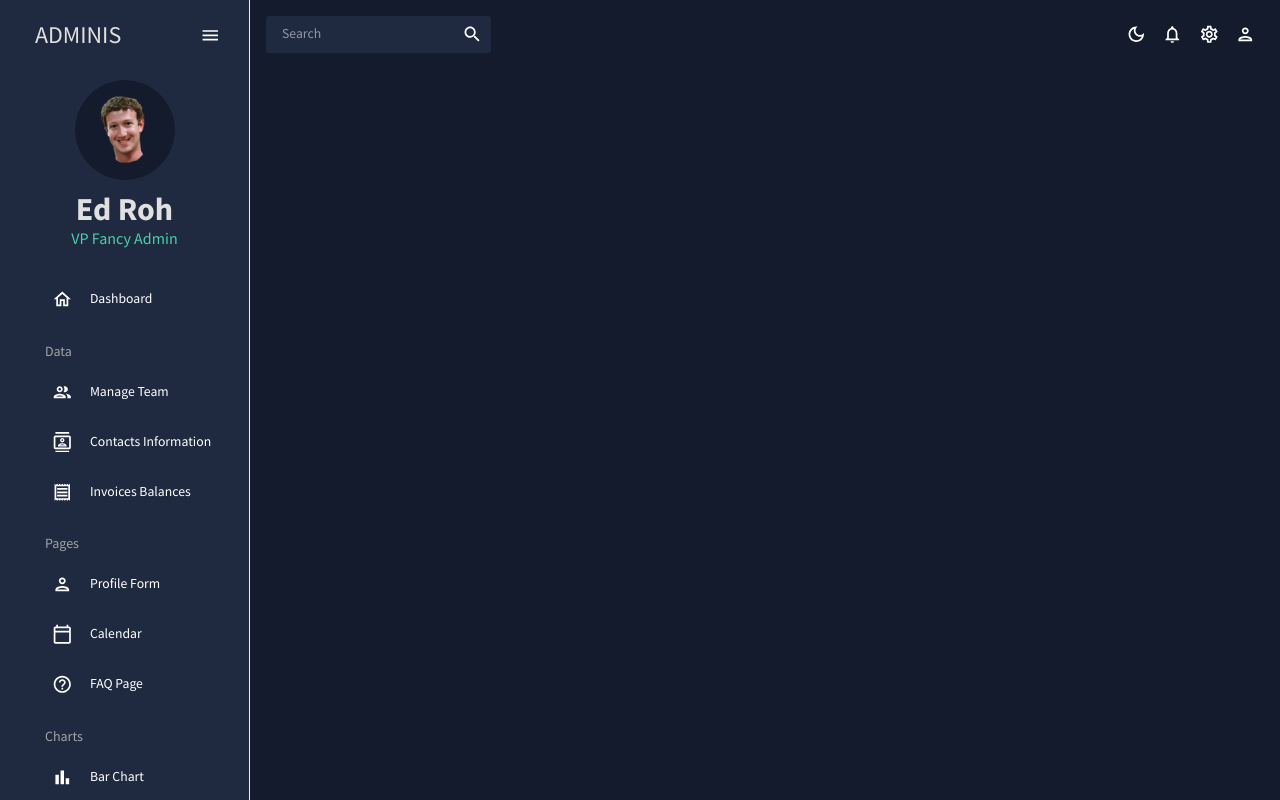
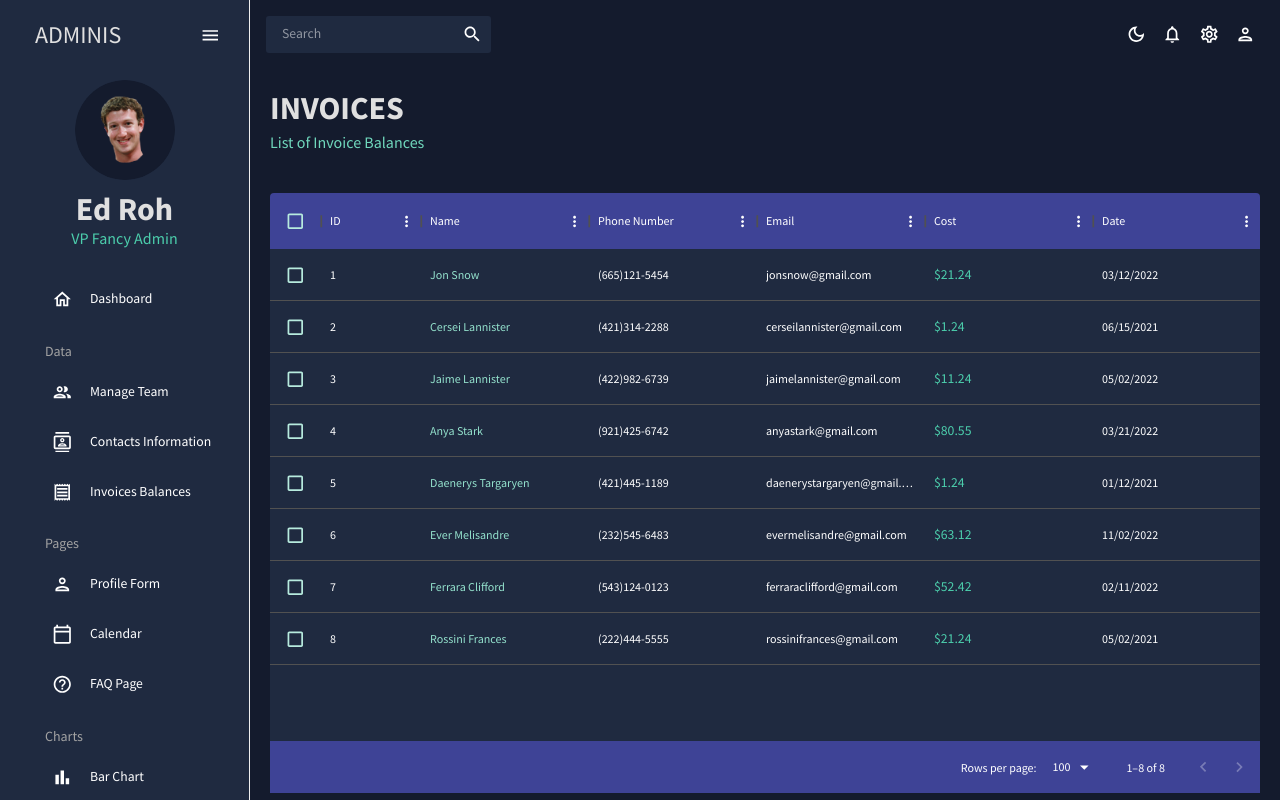
Before and after one commit to Aniket-Pilankar/React-DashBoardApp, a React (Create React App) app in the folder admin-dashboard/: page /invoices in a window 1280 px wide. Shown: the top 800 px of the page. Built offline with nearby package versions, Linux system fonts and the light colour scheme.

Commit message:
add Datagrid

```diff
--- a/admin-dashboard/package.json
+++ b/admin-dashboard/package.json
@@ -5,14 +5,18 @@
   "dependencies": {
     "@emotion/react": "^11.10.6",
     "@emotion/styled": "^11.10.6",
+    "@hookform/resolvers": "^3.0.0",
     "@mui/icons-material": "^5.11.11",
     "@mui/material": "^5.11.12",
     "@mui/x-data-grid": "^6.0.1",
     "@testing-library/jest-dom": "^5.16.5",
     "@testing-library/react": "^13.4.0",
     "@testing-library/user-event": "^13.5.0",
+    "clsx": "^1.2.1",
+    "joi": "^17.9.1",
     "react": "^18.2.0",
     "react-dom": "^18.2.0",
+    "react-hook-form": "^7.43.8",
     "react-pro-sidebar": "^1.0.0",
     "react-router-dom": "^6.8.2",
     "react-scripts": "5.0.1",
--- a/admin-dashboard/src/App.js
+++ b/admin-dashboard/src/App.js
@@ -6,12 +6,12 @@
 import SidebarComp from "./scenes/global/Sidebar";
 import Dashboard from "./scenes/dashBoard";
 import { ProSidebarProvider } from "react-pro-sidebar";
-// import Team from "./scenes/team";
+import Team from "./scenes/team";
+import Contacts from "./scenes/contacts";
+import Invoices from "./scenes/invoices";
 
-// import Invoices from "./scenes/invoices";
-// import Contacts from "./scenes/contacts";
 // import Bar from "./scenes/bar";
-// import Form from "./scenes/form";
+import Form from "./scenes/form";
 // import Line from "./scenes/line";
 // import Pie from "./scenes/pie";
 // import FAQ from "./scenes/faq";
@@ -32,16 +32,16 @@
               <Topbar />
               <Routes>
                 <Route path="/" element={<Dashboard />} />
-                {/* <Route path="/team" element={<Team />} />
-              <Route path="/contacts" element={<Contacts />} />
-              <Route path="/invoices" element={<Invoices />} />
-              <Route path="/form" element={<Form />} />
-              <Route path="/bar" element={<Bar />} />
-              <Route path="/pie" element={<Pie />} />
-              <Route path="/line" element={<Line />} />
-              <Route path="/faq" element={<FAQ />} />
-              <Route path="/calendar" element={<Calendar />} />
-              <Route path="/geography" element={<Geography />} /> */}
+                <Route path="/team" element={<Team />} />
+                <Route path="/contacts" element={<Contacts />} />
+                <Route path="/invoices" element={<Invoices />} />
+                <Route path="/form" element={<Form />} />
+                {/* <Route path="/bar" element={<Bar />} /> */}
+                {/* <Route path="/pie" element={<Pie />} /> */}
+                {/* <Route path="/line" element={<Line />} /> */}
+                {/* <Route path="/faq" element={<FAQ />} /> */}
+                {/* <Route path="/calendar" element={<Calendar />} /> */}
+                {/* <Route path="/geography" element={<Geography />} /> */}
               </Routes>
             </main>
           </div>
--- /dev/null
+++ b/admin-dashboard/src/components/Header.jsx
@@ -0,0 +1,24 @@
+import { Typography, Box, useTheme } from "@mui/material";
+import { tokens } from "../theme";
+
+const Header = ({ title, subtitle }) => {
+  const theme = useTheme();
+  const colors = tokens(theme.palette.mode);
+  return (
+    <Box mb="30px">
+      <Typography
+        variant="h2"
+        color={colors.grey[100]}
+        fontWeight="bold"
+        sx={{ m: "0 0 5px 0" }}
+      >
+        {title}
+      </Typography>
+      <Typography variant="h5" color={colors.greenAccent[400]}>
+        {subtitle}
+      </Typography>
+    </Box>
+  );
+};
+
+export default Header;
--- /dev/null
+++ b/admin-dashboard/src/scenes/contacts/index.jsx
@@ -0,0 +1,103 @@
+import { Box } from "@mui/material";
+import { DataGrid, GridToolbar } from "@mui/x-data-grid";
+import { tokens } from "../../theme";
+import { mockDataContacts } from "../../data/mockData";
+import Header from "../../components/Header";
+import { useTheme } from "@mui/material";
+
+const Contacts = () => {
+  const theme = useTheme();
+  const colors = tokens(theme.palette.mode);
+
+  const columns = [
+    { field: "id", headerName: "ID", flex: 0.5 },
+    { field: "registerId", headerName: "Register ID" },
+    {
+      field: "name",
+      headerName: "Name",
+      flex: 1,
+      cellClassName: "name-column--cell",
+    },
+    {
+      field: "age",
+      headerName: "Age",
+      type: "number",
+      headerAlign: "left",
+      align: "left",
+    },
+    {
+      field: "phone",
+      headerName: "Phone Number",
+      flex: 1,
+    },
+    {
+      field: "email",
+      headerName: "Email",
+      flex: 1,
+    },
+    {
+      field: "address",
+      headerName: "Address",
+      flex: 1,
+    },
+    {
+      field: "city",
+      headerName: "City",
+      flex: 1,
+    },
+    {
+      field: "zipCode",
+      headerName: "Zip Code",
+      flex: 1,
+    },
+  ];
+
+  return (
+    <Box m="20px">
+      <Header
+        title="CONTACTS"
+        subtitle="List of Contacts for Future Reference"
+      />
+      <Box
+        m="40px 0 0 0"
+        height="75vh"
+        sx={{
+          "& .MuiDataGrid-root": {
+            border: "none",
+          },
+          "& .MuiDataGrid-cell": {
+            borderBottom: "none",
+          },
+          "& .name-column--cell": {
+            color: colors.greenAccent[300],
+          },
+          "& .MuiDataGrid-columnHeaders": {
+            backgroundColor: colors.blueAccent[700],
+            borderBottom: "none",
+          },
+          "& .MuiDataGrid-virtualScroller": {
+            backgroundColor: colors.primary[400],
+          },
+          "& .MuiDataGrid-footerContainer": {
+            borderTop: "none",
+            backgroundColor: colors.blueAccent[700],
+          },
+          "& .MuiCheckbox-root": {
+            color: `${colors.greenAccent[200]} !important`,
+          },
+          "& .MuiDataGrid-toolbarContainer .MuiButton-text": {
+            color: `${colors.grey[100]} !important`,
+          },
+        }}
+      >
+        <DataGrid
+          rows={mockDataContacts}
+          columns={columns}
+          components={{ Toolbar: GridToolbar }}
+        />
+      </Box>
+    </Box>
+  );
+};
+
+export default Contacts;
--- a/admin-dashboard/src/scenes/global/Sidebar.jsx
+++ b/admin-dashboard/src/scenes/global/Sidebar.jsx
@@ -1,3 +1,4 @@
+/* eslint-disable no-unused-vars */
 import {
   Box,
   IconButton,
@@ -53,27 +54,7 @@
   const { broken, collapseSidebar, collapsed, toggleSidebar, toggled } =
     useProSidebar();
   return (
-    <Box
-      // sx={{
-      //   "& .pro-sidebar-inner": {
-      //     background: `${colors.primary[400]} !important`,
-      //   },
-      //   "& .pro-icon-wrapper": {
-      //     backgroundColor: "transparent !important",
-      //   },
-      //   "& .pro-inner-item": {
-      //     padding: "5px 35px 5px 20px !important",
-      //   },
-      //   "& .pro-inner-item:hover": {
-      //     color: "red !important",
-      //   },
-      //   "& .pro-menu-item.active": {
-      //     color: "#6870fa !important",
-      //   },
-      // }}
-      display="flex"
-      height="100%"
-    >
+    <Box display="flex" height="100%">
       <Sidebar
         rootStyles={{
           [`& .${sidebarClasses.container}`]: {
--- /dev/null
+++ b/admin-dashboard/src/scenes/invoices/index.jsx
@@ -0,0 +1,83 @@
+import { Box, Typography, useTheme } from "@mui/material";
+import { DataGrid } from "@mui/x-data-grid";
+import { tokens } from "../../theme";
+import { mockDataInvoices } from "../../data/mockData";
+import Header from "../../components/Header";
+
+const Invoices = () => {
+  const theme = useTheme();
+  const colors = tokens(theme.palette.mode);
+  const columns = [
+    { field: "id", headerName: "ID" },
+    {
+      field: "name",
+      headerName: "Name",
+      flex: 1,
+      cellClassName: "name-column--cell",
+    },
+    {
+      field: "phone",
+      headerName: "Phone Number",
+      flex: 1,
+    },
+    {
+      field: "email",
+      headerName: "Email",
+      flex: 1,
+    },
+    {
+      field: "cost",
+      headerName: "Cost",
+      flex: 1,
+      renderCell: (params) => (
+        <Typography color={colors.greenAccent[500]}>
+          ${params.row.cost}
+        </Typography>
+      ),
+    },
+    {
+      field: "date",
+      headerName: "Date",
+      flex: 1,
+    },
+  ];
+
+  return (
+    <Box m="20px">
+      <Header title="INVOICES" subtitle="List of Invoice Balances" />
+      <Box
+        m="40px 0 0 0"
+        height="75vh"
+        sx={{
+          "& .MuiDataGrid-root": {
+            border: "none",
+          },
+          "& .MuiDataGrid-cell": {
+            borderBottom: "none",
+          },
+          "& .name-column--cell": {
+            color: colors.greenAccent[300],
+          },
+          "& .MuiDataGrid-columnHeaders": {
+            backgroundColor: colors.blueAccent[700],
+            borderBottom: "none",
+          },
+          "& .MuiDataGrid-virtualScroller": {
+            backgroundColor: colors.primary[400],
+          },
+          "& .MuiDataGrid-footerContainer": {
+            borderTop: "none",
+            backgroundColor: colors.blueAccent[700],
+          },
+          "& .MuiCheckbox-root": {
+            color: `${colors.greenAccent[200]} !important`,
+          },
+        }}
+      >
+        <DataGrid checkboxSelection rows={mockDataInvoices} columns={columns} />
+      </Box>
+    </Box>
+  );
+};
+
+export default Invoices;
--- /dev/null
+++ b/admin-dashboard/src/scenes/team/index.jsx
@@ -0,0 +1,116 @@
+import React from "react";
+import { Box, Typography, useTheme } from "@mui/material";
+import { DataGrid, GridToolbar } from "@mui/x-data-grid";
+import { tokens } from "../../theme";
+import { mockDataTeam } from "../../data/mockData";
+import AdminPanelSettingsOutlinedIcon from "@mui/icons-material/AdminPanelSettingsOutlined";
+import LockOpenOutlinedIcon from "@mui/icons-material/LockOpenOutlined";
+import SecurityOutlinedIcon from "@mui/icons-material/SecurityOutlined";
+import Header from "../../components/Header";
+
+const Team = () => {
+  const theme = useTheme();
+  const colors = tokens(theme.palette.mode);
+  const columns = [
+    { field: "id", headerName: "ID" },
+    {
+      field: "name",
+      headerName: "Name",
+      flex: 1,
+      cellClassName: "name-column--cell",
+    },
+    {
+      field: "age",
+      headerName: "Age",
+      type: "number",
+    },
+    {
+      field: "phone",
+      headerName: "Phone Number",
+      flex: 1,
+    },
+    {
+      field: "email",
+      headerName: "Email",
+      flex: 1,
+    },
+    {
+      field: "accessLevel",
+      headerName: "Access Level",
+      flex: 1,
+      renderCell: ({ row: { access } }) => {
+        return (
+          <Box
+            width="60%"
+            m="0 auto"
+            p="5px"
+            display="flex"
+            justifyContent="center"
+            backgroundColor={
+              access === "admin"
+                ? colors.greenAccent[600]
+                : access === "manager"
+                ? colors.greenAccent[700]
+                : colors.greenAccent[700]
+            }
+            borderRadius="4px"
+          >
+            {access === "admin" && <AdminPanelSettingsOutlinedIcon />}
+            {access === "manager" && <SecurityOutlinedIcon />}
+            {access === "user" && <LockOpenOutlinedIcon />}
+            <Typography color={colors.grey[100]} sx={{ ml: "5px" }}>
+              {access}
+            </Typography>
+          </Box>
+        );
+      },
+    },
+  ];
+
+  return (
+    <Box m="20px">
+      <Header title="TEAM" subtitle="Managing the Team Members" />
+      <Box
+        m="40px 0 0 0"
+        height="75vh"
+        sx={{
+          "& .MuiDataGrid-root": {
+            border: "none",
+          },
+          "& .MuiDataGrid-cell": {
+            borderBottom: "none",
+          },
+          "& .name-column--cell": {
+            color: colors.greenAccent[300],
+          },
+          "& .MuiDataGrid-columnHeaders": {
+            backgroundColor: colors.blueAccent[700],
+            borderBottom: "none",
+          },
+          "& .MuiDataGrid-virtualScroller": {
+            backgroundColor: colors.primary[400],
+          },
+          "& .MuiDataGrid-footerContainer": {
+            borderTop: "none",
+            backgroundColor: colors.blueAccent[700],
+          },
+          "& .MuiCheckbox-root": {
+            color: `${colors.greenAccent[200]} !important`,
+          },
+          "& .MuiDataGrid-toolbarContainer .MuiButton-text": {
+            color: `${colors.grey[100]} !important`,
+          },
+        }}
+      >
+        <DataGrid
+          checkboxSelection
+          rows={mockDataTeam}
+          columns={columns}
+          slots={{ toolbar: GridToolbar }}
+        />
+      </Box>
+    </Box>
+  );
+};
+
+export default Team;
```
Also changed, not shown: admin-dashboard/src/data/mockData.js (+11 -11 lines), 2 other files (tests, documents, lock files or other folders).
